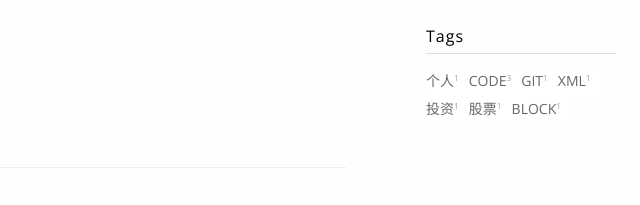
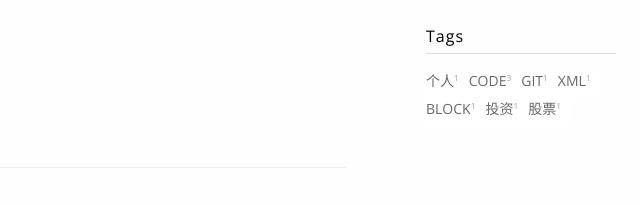
Before and after one commit to W4n9Hu1/w4n9hu1.github.io, a plain HTML site: page index.html in a window 1280 px wide. Shown: the part 263-468 px from the top of the page, 524-1164 px from the left. Drawn offline with nearby package versions, Linux system fonts and the light colour scheme; a web font is replaced by a local one.

Commit message:
Site updated: 2021-08-27 10:25:22

```diff
--- a/index.html
+++ b/index.html
@@ -298,7 +298,7 @@
 
     <section id="tags" class="widget-area widget_tags">
         <h3 class="widget-title">Tags</h3>
-        <ul class="tag-list" itemprop="keywords"><li class="tag-list-item"><a class="tag-list-link" href="/tags/%E4%B8%AA%E4%BA%BA/" rel="tag">个人</a><span class="tag-list-count">1</span></li><li class="tag-list-item"><a class="tag-list-link" href="/tags/Code/" rel="tag">Code</a><span class="tag-list-count">3</span></li><li class="tag-list-item"><a class="tag-list-link" href="/tags/Git/" rel="tag">Git</a><span class="tag-list-count">1</span></li><li class="tag-list-item"><a class="tag-list-link" href="/tags/Xml/" rel="tag">Xml</a><span class="tag-list-count">1</span></li><li class="tag-list-item"><a class="tag-list-link" href="/tags/%E6%8A%95%E8%B5%84/" rel="tag">投资</a><span class="tag-list-count">1</span></li><li class="tag-list-item"><a class="tag-list-link" href="/tags/%E8%82%A1%E7%A5%A8/" rel="tag">股票</a><span class="tag-list-count">1</span></li><li class="tag-list-item"><a class="tag-list-link" href="/tags/Block/" rel="tag">Block</a><span class="tag-list-count">1</span></li></ul>
+        <ul class="tag-list" itemprop="keywords"><li class="tag-list-item"><a class="tag-list-link" href="/tags/%E4%B8%AA%E4%BA%BA/" rel="tag">个人</a><span class="tag-list-count">1</span></li><li class="tag-list-item"><a class="tag-list-link" href="/tags/Code/" rel="tag">Code</a><span class="tag-list-count">3</span></li><li class="tag-list-item"><a class="tag-list-link" href="/tags/Git/" rel="tag">Git</a><span class="tag-list-count">1</span></li><li class="tag-list-item"><a class="tag-list-link" href="/tags/Xml/" rel="tag">Xml</a><span class="tag-list-count">1</span></li><li class="tag-list-item"><a class="tag-list-link" href="/tags/Block/" rel="tag">Block</a><span class="tag-list-count">1</span></li><li class="tag-list-item"><a class="tag-list-link" href="/tags/%E6%8A%95%E8%B5%84/" rel="tag">投资</a><span class="tag-list-count">1</span></li><li class="tag-list-item"><a class="tag-list-link" href="/tags/%E8%82%A1%E7%A5%A8/" rel="tag">股票</a><span class="tag-list-count">1</span></li></ul>
     </section>
 
 
```
Also changed, not shown: 2021/08/14/现代密码学/index.html (+2 -2 lines).
